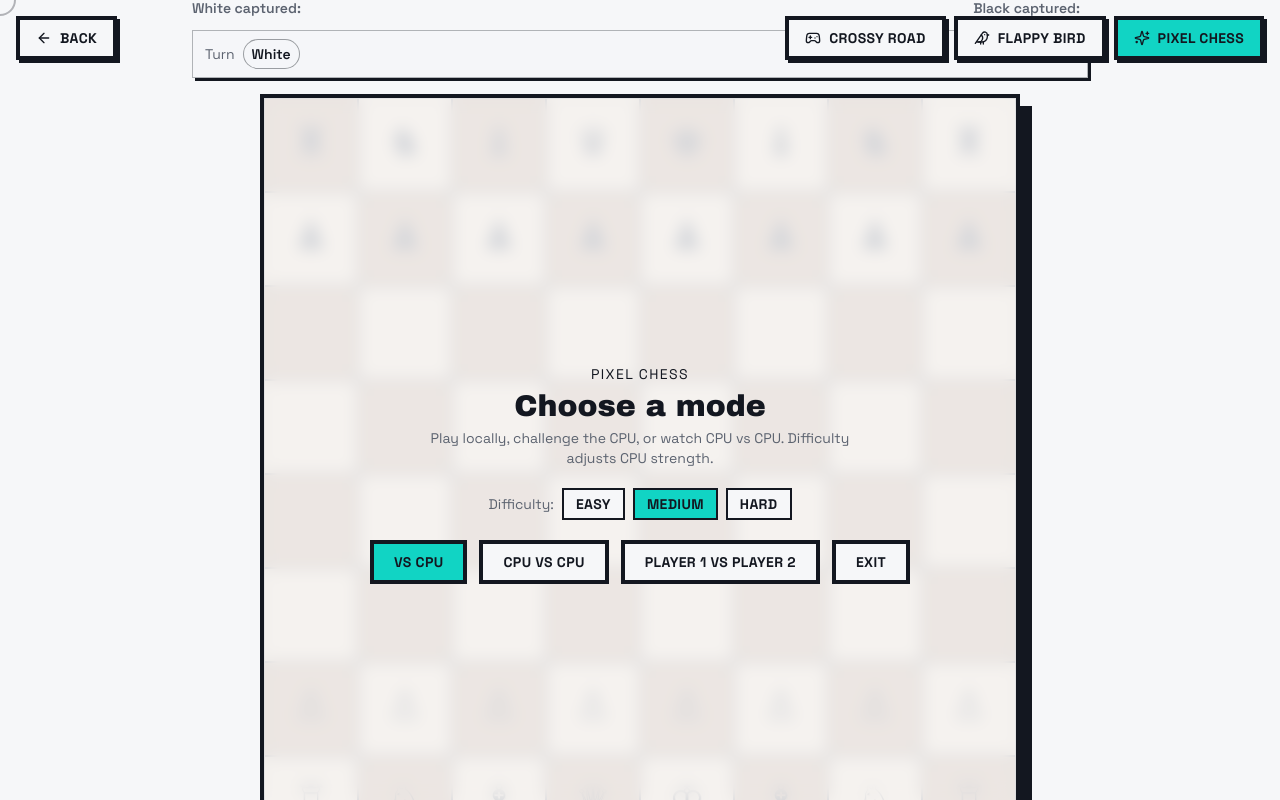
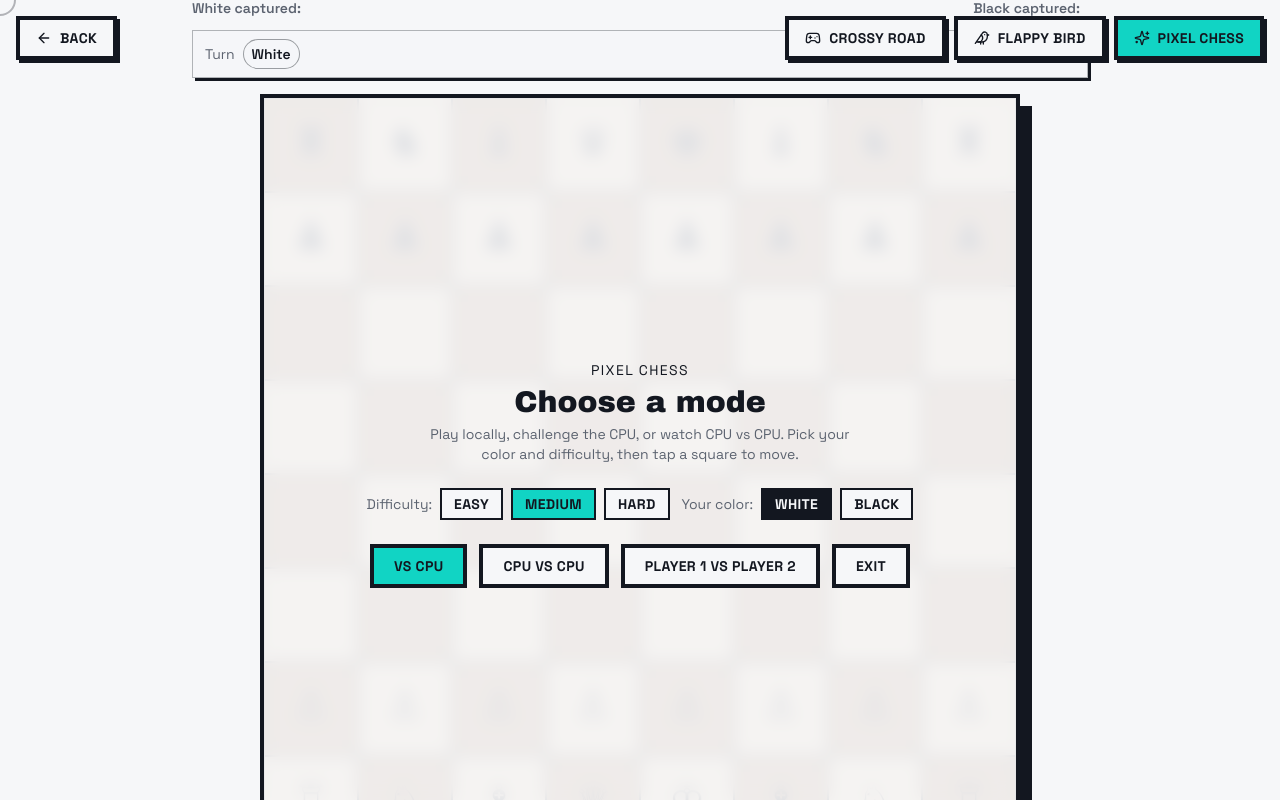
Before and after one commit to Cryio/portfolio, a React (Vite) app: page /game in a window 1280 px wide. Both pictures are taken after a click on the button "PIXEL CHESS". Built offline with nearby package versions, Linux system fonts and the light colour scheme; the HTML template or start-up script is replaced by a standard one.

Commit message:
fixes to chess

```diff
--- a/src/components/chess/ChessGame.tsx
+++ b/src/components/chess/ChessGame.tsx
@@ -8,6 +8,7 @@ interface ChessGameProps {
 
 type Mode = "cpu" | "pvp" | "cpu-cpu";
 type Difficulty = "easy" | "medium" | "hard";
+type PlayerColor = "w" | "b";
 
 const lightSquare = "#f2d7b6";
 const darkSquare = "#b58863";
@@ -45,6 +46,7 @@ export function ChessGame({ onBack }: ChessGameProps) {
   const [mode, setMode] = useState<Mode | null>(null);
   const [showMenu, setShowMenu] = useState(true);
   const [difficulty, setDifficulty] = useState<Difficulty>("medium");
+  const [playerColor, setPlayerColor] = useState<PlayerColor>("w");
   const [selected, setSelected] = useState<Square | null>(null);
   const [legalTargets, setLegalTargets] = useState<Square[]>([]);
   const [lastMove, setLastMove] = useState<{ from: Square; to: Square } | null>(null);
@@ -57,10 +59,10 @@ export function ChessGame({ onBack }: ChessGameProps) {
 
   const modeLabel = useMemo(() => {
     if (!mode) return "--";
-    if (mode === "cpu") return `CPU (${difficulty})`;
+    if (mode === "cpu") return `CPU (${difficulty}) · You: ${playerColor === "w" ? "White" : "Black"}`;
     if (mode === "cpu-cpu") return `CPU vs CPU (${difficulty})`;
     return "PvP";
-  }, [mode, difficulty]);
+  }, [mode, difficulty, playerColor]);
 
   const squares = useMemo(() => {
     const files = ["a", "b", "c", "d", "e", "f", "g", "h"];
@@ -96,8 +98,9 @@ export function ChessGame({ onBack }: ChessGameProps) {
     rebuildPieceIds();
   };
 
-  const startGame = (nextMode: Mode, nextDifficulty?: Difficulty) => {
+  const startGame = (nextMode: Mode, nextDifficulty?: Difficulty, nextColor?: PlayerColor) => {
     if (nextDifficulty) setDifficulty(nextDifficulty);
+    if (nextColor) setPlayerColor(nextColor);
     resetGame(nextMode);
     setShowMenu(false);
   };
@@ -273,7 +276,7 @@ export function ChessGame({ onBack }: ChessGameProps) {
     if (chess.isGameOver()) return;
 
     // In CPU modes, ignore clicks when it's a CPU turn
-    if (mode === "cpu" && chess.turn() === "b") return;
+    if (mode === "cpu" && chess.turn() !== playerColor) return;
     if (mode === "cpu-cpu") return;
 
     const piece = chess.get(square);
@@ -312,8 +315,8 @@ export function ChessGame({ onBack }: ChessGameProps) {
     if (!mode || showMenu || gameOver) return;
     const chess = gameRef.current;
 
-    const cpuPlaysWhite = mode === "cpu-cpu";
-    const cpuPlaysBlack = mode === "cpu" || mode === "cpu-cpu";
+    const cpuPlaysWhite = mode === "cpu-cpu" || (mode === "cpu" && playerColor === "b");
+    const cpuPlaysBlack = mode === "cpu-cpu" || (mode === "cpu" && playerColor === "w");
 
     const isCpuTurn = (chess.turn() === "w" && cpuPlaysWhite) || (chess.turn() === "b" && cpuPlaysBlack);
     if (!isCpuTurn || chess.isGameOver()) return;
@@ -323,7 +326,7 @@ export function ChessGame({ onBack }: ChessGameProps) {
 
     const timer = window.setTimeout(() => {
       makeMove(move);
-    }, 600 + Math.random() * 500 + (mode === "cpu-cpu" ? 200 : 0));
+    }, 650 + Math.random() * 550 + (mode === "cpu-cpu" ? 200 : 0));
 
     return () => window.clearTimeout(timer);
   }, [fen, mode, showMenu, gameOver, makeMove, chooseCpuMove]);
@@ -448,6 +451,11 @@ export function ChessGame({ onBack }: ChessGameProps) {
             <span className="px-2 py-1 rounded-full border border-foreground/40 bg-background/80 font-semibold">
               {gameRef.current.turn() === "w" ? "White" : "Black"}
             </span>
+            {mode === "cpu" && (
+              <span className="px-2 py-1 rounded-full border border-foreground/30 bg-background/60 text-muted-foreground">
+                You play {playerColor === "w" ? "White" : "Black"}
+              </span>
+            )}
           </div>
           <div className="flex items-center gap-2 overflow-x-auto max-w-[60%] scrollbar-hide" style={{ scrollbarWidth: "none", msOverflowStyle: "none" }}>
             <span className="text-muted-foreground">Moves:</span>
@@ -515,15 +523,16 @@ export function ChessGame({ onBack }: ChessGameProps) {
         )}
 
         {showMenu && (
-          <div className="absolute inset-0 bg-background/85 backdrop-blur flex flex-col items-center justify-center gap-5 text-center px-4">
+          <div className="absolute inset-0 bg-background/90 backdrop-blur flex flex-col items-center justify-center gap-6 text-center px-4">
             <div className="space-y-1">
               <p className="text-xs sm:text-sm uppercase tracking-widest">Pixel Chess</p>
               <p className="text-2xl sm:text-3xl font-display">Choose a mode</p>
               <p className="text-xs sm:text-sm text-muted-foreground max-w-md mx-auto">
-                Play locally, challenge the CPU, or watch CPU vs CPU. Difficulty adjusts CPU strength.
+                Play locally, challenge the CPU, or watch CPU vs CPU. Pick your color and difficulty, then tap a square to move.
               </p>
             </div>
-            <div className="flex items-center gap-2 text-xs sm:text-sm">
+            <div className="flex flex-wrap items-center justify-center gap-3 text-xs sm:text-sm">
+              <div className="flex items-center gap-2">
                 <span className="text-muted-foreground">Difficulty:</span>
                 {(["easy", "medium", "hard"] as Difficulty[]).map((d) => (
                   <button
@@ -537,9 +546,24 @@ export function ChessGame({ onBack }: ChessGameProps) {
                   </button>
                 ))}
               </div>
+              <div className="flex items-center gap-2">
+                <span className="text-muted-foreground">Your color:</span>
+                {(["w", "b"] as PlayerColor[]).map((c) => (
+                  <button
+                    key={c}
+                    onClick={() => setPlayerColor(c)}
+                    className={`px-3 py-1 border-2 border-foreground font-bold uppercase tracking-wide ${
+                      playerColor === c ? "bg-foreground text-background" : "bg-background"
+                    }`}
+                  >
+                    {c === "w" ? "White" : "Black"}
+                  </button>
+                ))}
+              </div>
+            </div>
             <div className="flex flex-col sm:flex-row gap-3">
               <button
-                onClick={() => startGame("cpu", difficulty)}
+                onClick={() => startGame("cpu", difficulty, playerColor)}
                 className="px-5 py-2 border-4 border-foreground bg-accent text-accent-foreground font-bold uppercase text-xs sm:text-sm tracking-wide hover:-translate-y-0.5 hover:-translate-x-0.5 transition-transform"
               >
                 Vs CPU
```
Lines whose indentation alone changed are shown as unchanged.
